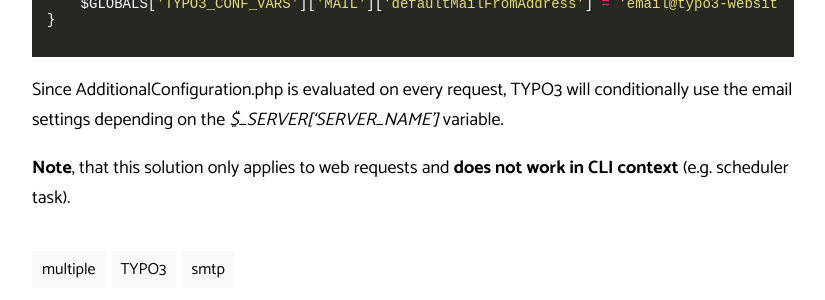
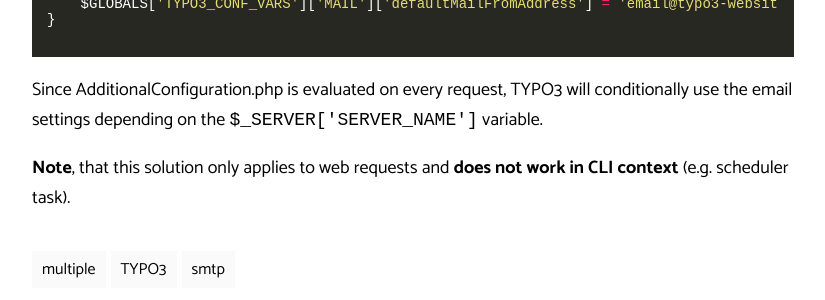
Before and after one commit to derhansen/derhansen.github.io, a Jekyll site: the page built from _posts/2022-01-21-multiple-smtp-accounts-in-typo3.md, in a window 1280 px wide. Shown: the part 1255-1555 px from the top of the page, without its empty margins (227-1052 px from the left). Built offline with Jekyll 4.4.1, drawn with Linux system fonts in a browser that asks for light colours; comment, search, counter and statistics services are not loaded.

Commit message:
Updated a blogpost

```diff
--- a/_posts/2022-01-21-multiple-smtp-accounts-in-typo3.md
+++ b/_posts/2022-01-21-multiple-smtp-accounts-in-typo3.md
@@ -48,6 +48,7 @@
 }
 {% endhighlight %}
 
-Since AdditionalConfiguration.php is evaluated on every request, TYPO3 will conditionally use the email settings depending on the _$\_SERVER\['SERVER\_NAME'\]_ variable.
+Since AdditionalConfiguration.php is evaluated on every request, TYPO3 will conditionally use the email settings
+depending on the `$_SERVER['SERVER_NAME']` variable.
 
 **Note**, that this solution only applies to web requests and **does not work in CLI context** (e.g. scheduler task).
```
